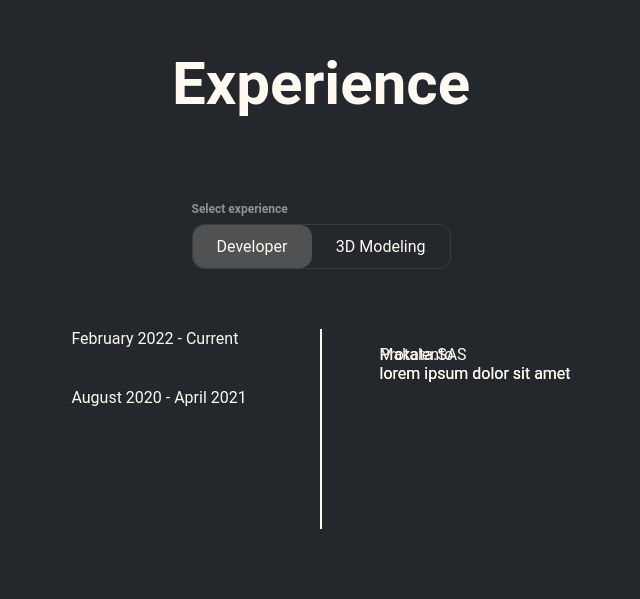
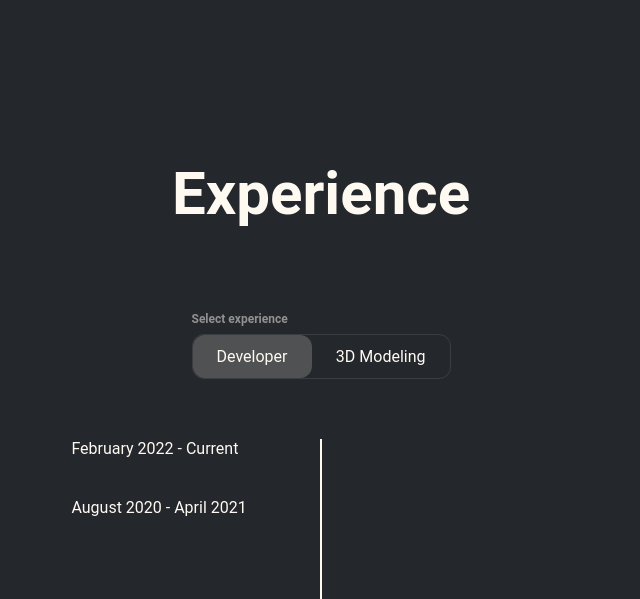
Before and after one commit to NamuraCode/Portafolio, a Next.js app: page / in a window 1280 px wide. Shown: the part 802-1401 px from the top of the page, without its empty margins (319-959 px from the left). Built offline with nearby package versions, Linux system fonts and the light colour scheme.

Commit message:
experience layout

```diff
--- a/styles/Experience.module.css
+++ b/styles/Experience.module.css
@@ -100,10 +100,10 @@
 
 .experience-item-info {
     position: absolute;
-    top: 0;
+    top: 50px;
     right: 0;
     transition: opacity 0.2s ease-in-out;
-    opacity: 1;
+    opacity: 0;
     pointer-events: none;
 }
 
--- a/styles/ExperienceMain.module.css
+++ b/styles/ExperienceMain.module.css
@@ -9,5 +9,6 @@
     align-self: center;
     font-size: var(--titlesH2, 56px);
     color: var(--colorWhite);
-    margin-bottom: 0;
+    margin: 0;
+    margin-top: 10rem;
 }
```
